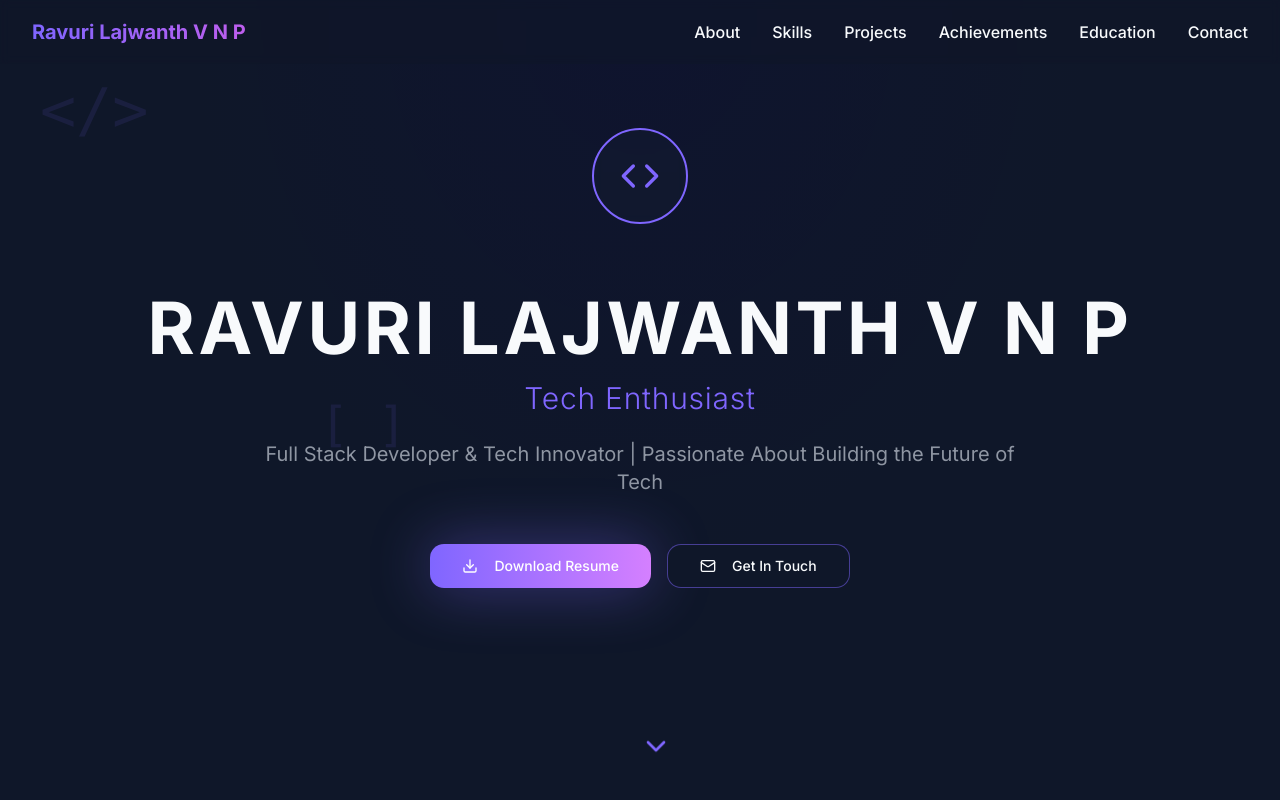
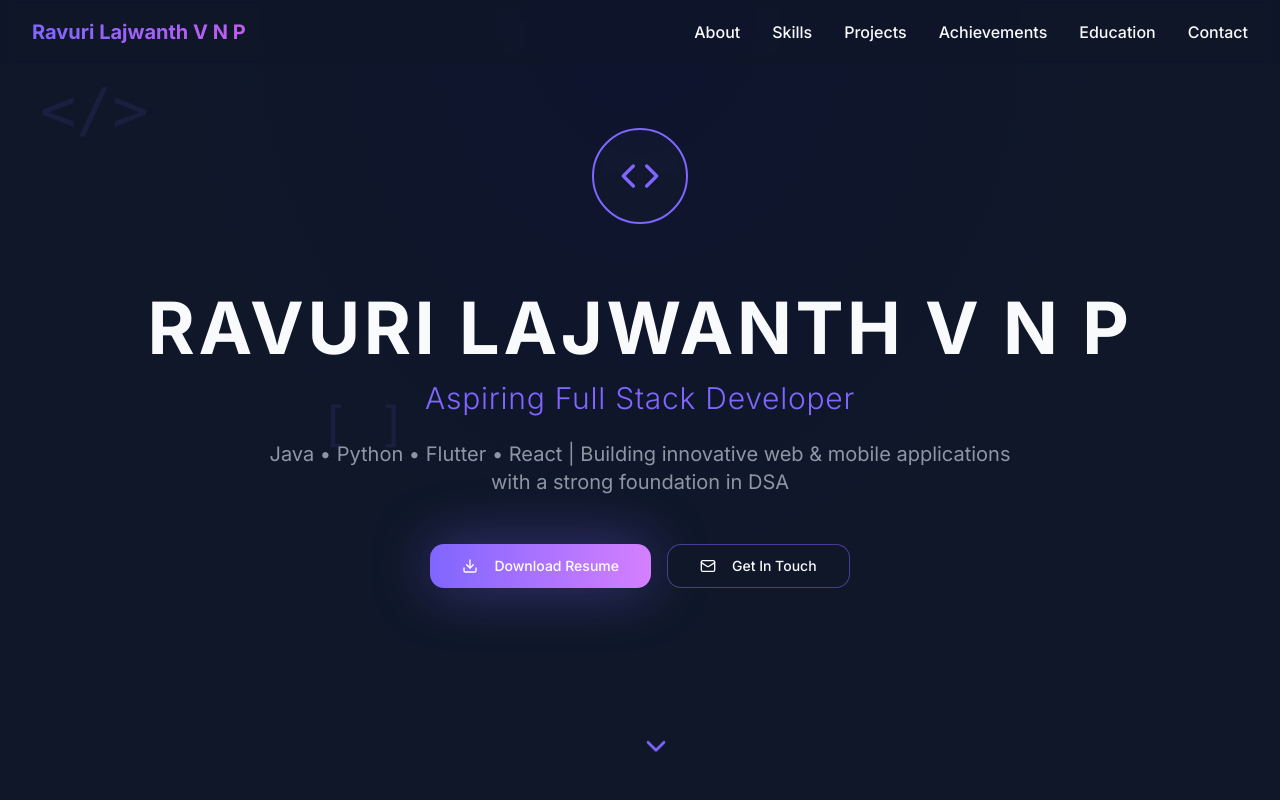
Before and after one commit to rlvnPhanindra/Lajwanth-Portofolio, a React (Vite) app: page / in a window 1280 px wide. Shown: the top 800 px of the page. Built offline with nearby package versions, Linux system fonts and the light colour scheme; the HTML template or start-up script is replaced by a standard one.

Commit message:
Changes
Co-authored-by: rlvnPhanindra <173749613+rlvnPhanindra@users.noreply.github.com>

```diff
--- a/src/components/Hero.tsx
+++ b/src/components/Hero.tsx
@@ -36,11 +36,11 @@ const Hero = () => {
           </h1>
 
           <p className="text-2xl sm:text-3xl text-primary mb-6 font-light tracking-wide">
-            Tech Enthusiast
+            Aspiring Full Stack Developer
           </p>
 
           <p className="text-lg sm:text-xl text-muted-foreground mb-12 max-w-3xl mx-auto">
-            Full Stack Developer & Tech Innovator | Passionate About Building the Future of Tech
+            Java • Python • Flutter • React | Building innovative web & mobile applications with a strong foundation in DSA
           </p>
 
           <div className="flex flex-wrap gap-4 justify-center">
```
